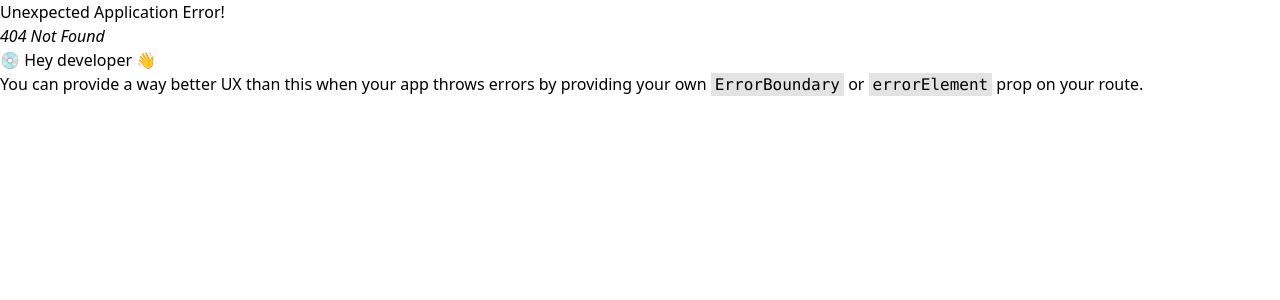
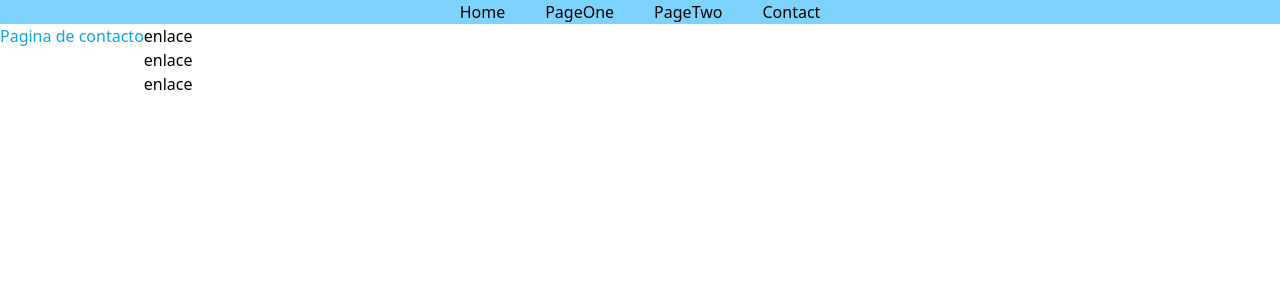
Before and after one commit to No-Country/c16-04-m-node-react, a React (Vite) app in the folder Hiupy/: page /Contact in a window 1280 px wide. Before the commit this address had no page. Shown: the top 300 px of the page. Built offline with nearby package versions, Linux system fonts and the light colour scheme.

Commit message:
Pruebas generales

```diff
--- a/Hiupy/index.html
+++ b/Hiupy/index.html
@@ -4,6 +4,7 @@
     <meta charset="UTF-8" />
     <meta name="viewport" content="width=device-width, initial-scale=1.0" />
     <title>Hiupy</title>
+    <script src="http://localhost:8097"></script>
   </head>
   <body>
     <div id="root"></div>
--- a/Hiupy/src/components/Navigation/NavBar.jsx
+++ b/Hiupy/src/components/Navigation/NavBar.jsx
@@ -9,6 +9,8 @@ export const NavBar = () => {
                 <NavLink to="/pageOne">PageOne</NavLink>
 
                 <NavLink to="/pageTwo">PageTwo</NavLink>
+
+                <NavLink to="/contact">Contact</NavLink>
             </ul>
         </div>
     );
--- /dev/null
+++ b/Hiupy/src/pages/Contact.jsx
@@ -0,0 +1,17 @@
+import { NavBar } from "../components";
+
+export const Contact = () => {
+    return (
+        <>
+        <NavBar />
+        <div className="flex w-full ">
+            <h1 className="text-sky-500 ">Pagina de contacto</h1>
+            <ul>
+                <li><a href="#">enlace</a></li>
+                <li><a href="#">enlace</a></li>
+                <li><a href="#">enlace</a></li>
+            </ul>
+        </div>
+        </>
+    );
+};
--- a/Hiupy/src/router/AppRouter.jsx
+++ b/Hiupy/src/router/AppRouter.jsx
@@ -1,5 +1,6 @@
 import {createBrowserRouter} from "react-router-dom"
 import {Home, PageOne, PageTwo} from "../pages"
+import { Contact } from "../pages/Contact"
 
 
 
@@ -16,5 +17,9 @@ export const router = createBrowserRouter([
         path: "/pageTwo",
         element: <PageTwo/>
     },
+    {
+        path: "/Contact",
+        element: <Contact/>
+    }
 
 ])
```
